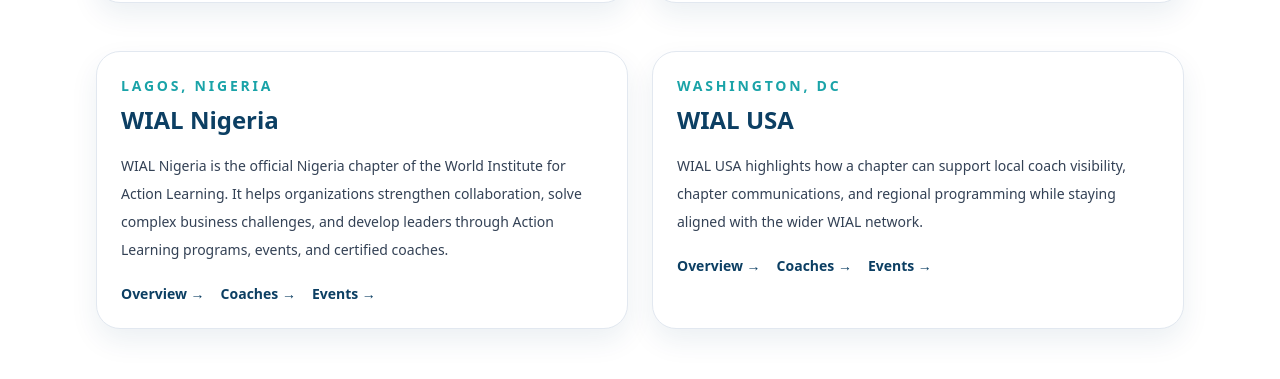
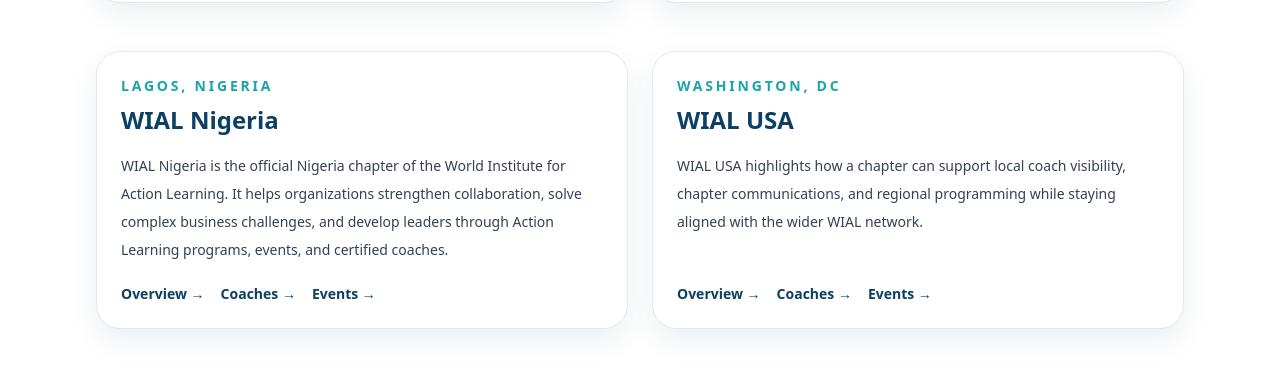
Before and after one commit to 2026-ASU-WiCS-Opportunity-Hack/28-shawarmaalgo, a Next.js app in the folder frontend/: page /chapters in a window 1280 px wide. Shown: the part 554-933 px from the top of the page. Built offline with nearby package versions, Linux system fonts and the light colour scheme; no server answers.

Commit message:
Update page.tsx

```diff
--- a/frontend/app/chapters/page.tsx
+++ b/frontend/app/chapters/page.tsx
@@ -27,11 +27,11 @@ export default async function ChaptersPage() {
 
       <section className="mt-12 grid gap-6 md:grid-cols-2">
         {countries.map((country) => (
-          <article key={country.slug} className="rounded-[1.5rem] border border-slate-200 bg-white p-6 shadow-soft dark:border-slate-800 dark:bg-slate-950">
+          <article key={country.slug} className="flex h-full flex-col rounded-[1.5rem] border border-slate-200 bg-white p-6 shadow-soft dark:border-slate-800 dark:bg-slate-950">
             <p className="text-sm font-semibold uppercase tracking-[0.2em] text-brand-teal">{country.contact.city}</p>
             <h3 className="mt-2 text-2xl font-semibold text-brand-navy dark:text-white">{country.name}</h3>
             <p className="mt-4 text-sm leading-7 text-slate-700 dark:text-slate-300">{country.overview}</p>
-            <div className="mt-5 flex flex-wrap gap-4 text-sm font-semibold">
+            <div className="mt-auto flex flex-wrap gap-4 pt-5 text-sm font-semibold">
               <Link href={`/${country.slug}`} className="text-brand-navy hover:text-brand-teal dark:text-slate-100 dark:hover:text-brand-gold">
                 Overview →
               </Link>
```
